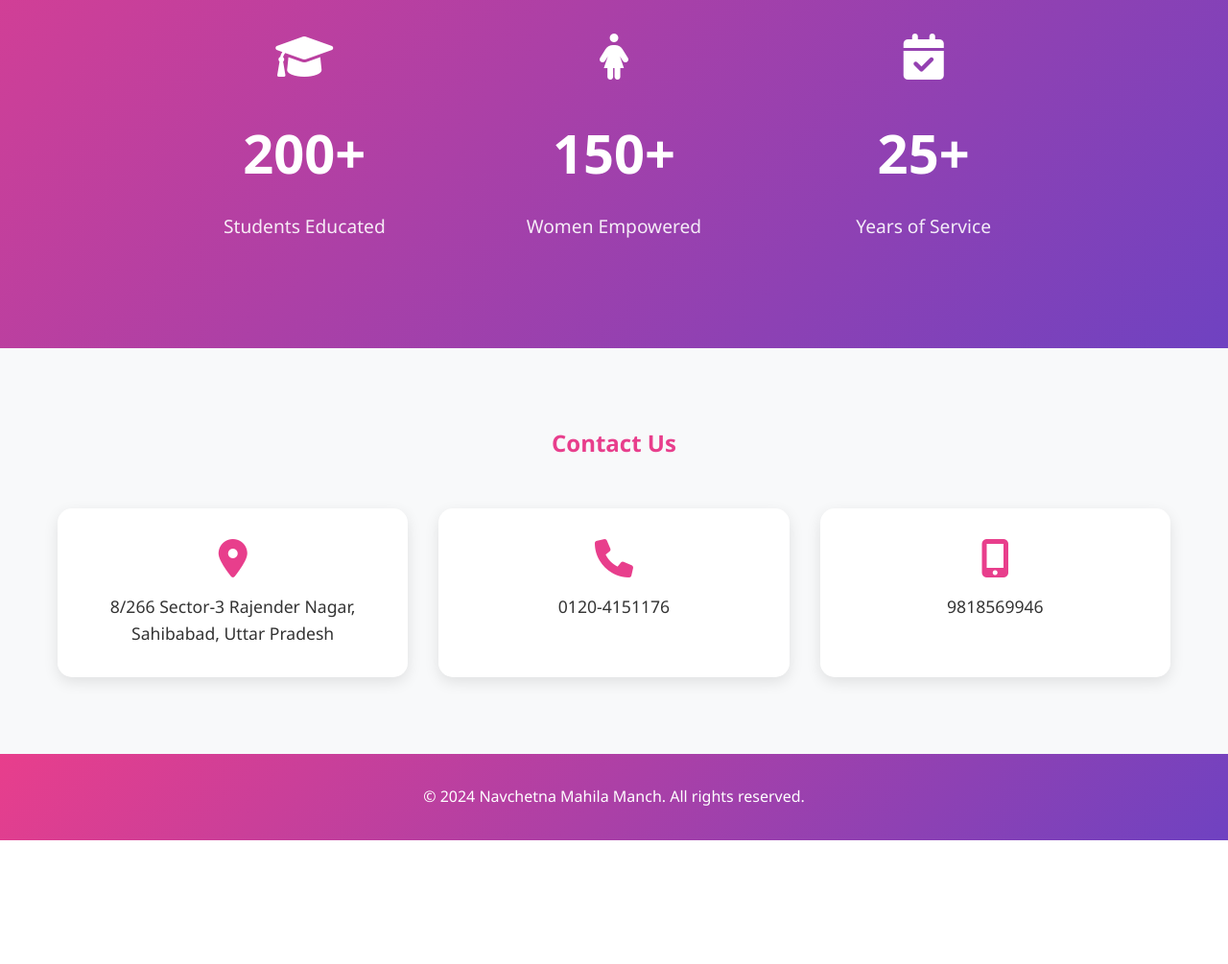
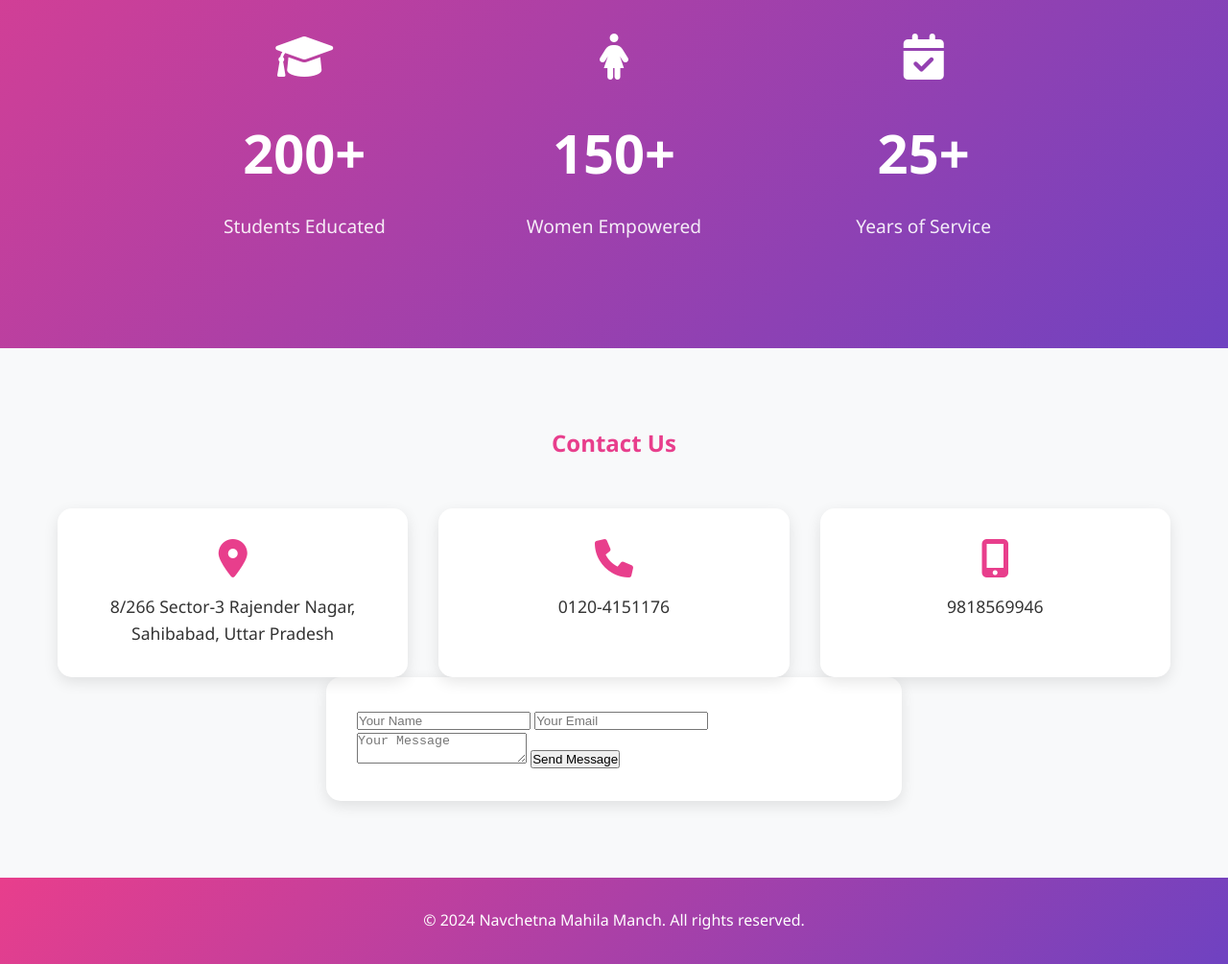
Before and after one commit to sammy19981/NavchetnaMahilaManch-Website, a plain HTML site: page index.html in a window 1280 px wide. Shown: the part 4572-5577 px from the top of the page at 96% size. Before the commit the page ends 5448 px from the top, so only its background shows below. Drawn offline with nearby package versions, Linux system fonts and the light colour scheme.

```diff
--- a/index.html
+++ b/index.html
@@ -201,6 +201,14 @@
                     <p>9818569946</p>
                 </div>
             </div>
+            <div class="contact-form">
+                <form action="https://formspree.io/f/your-form-id" method="POST">
+                    <input type="text" name="name" placeholder="Your Name" required>
+                    <input type="email" name="email" placeholder="Your Email" required>
+                    <textarea name="message" placeholder="Your Message" required></textarea>
+                    <button type="submit">Send Message</button>
+                </form>
+            </div>
         </div>
     </section>
 
```
